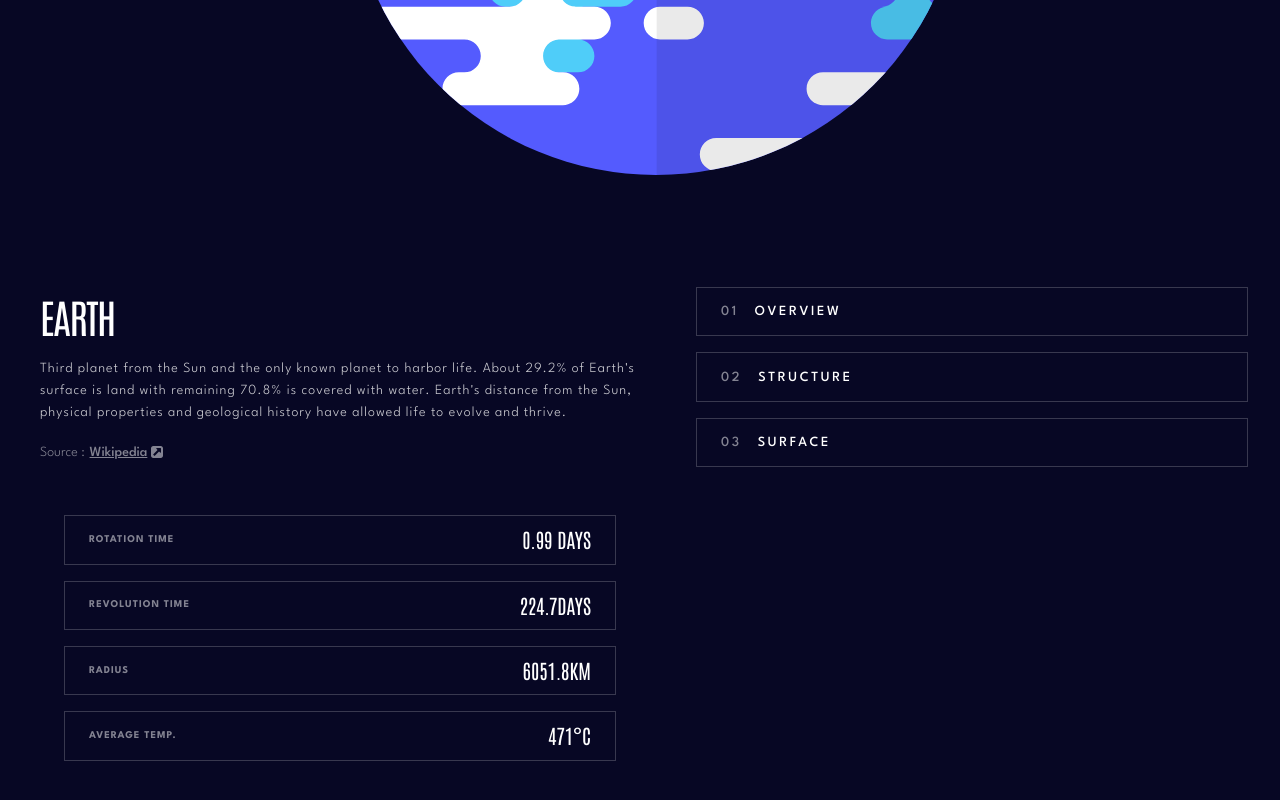
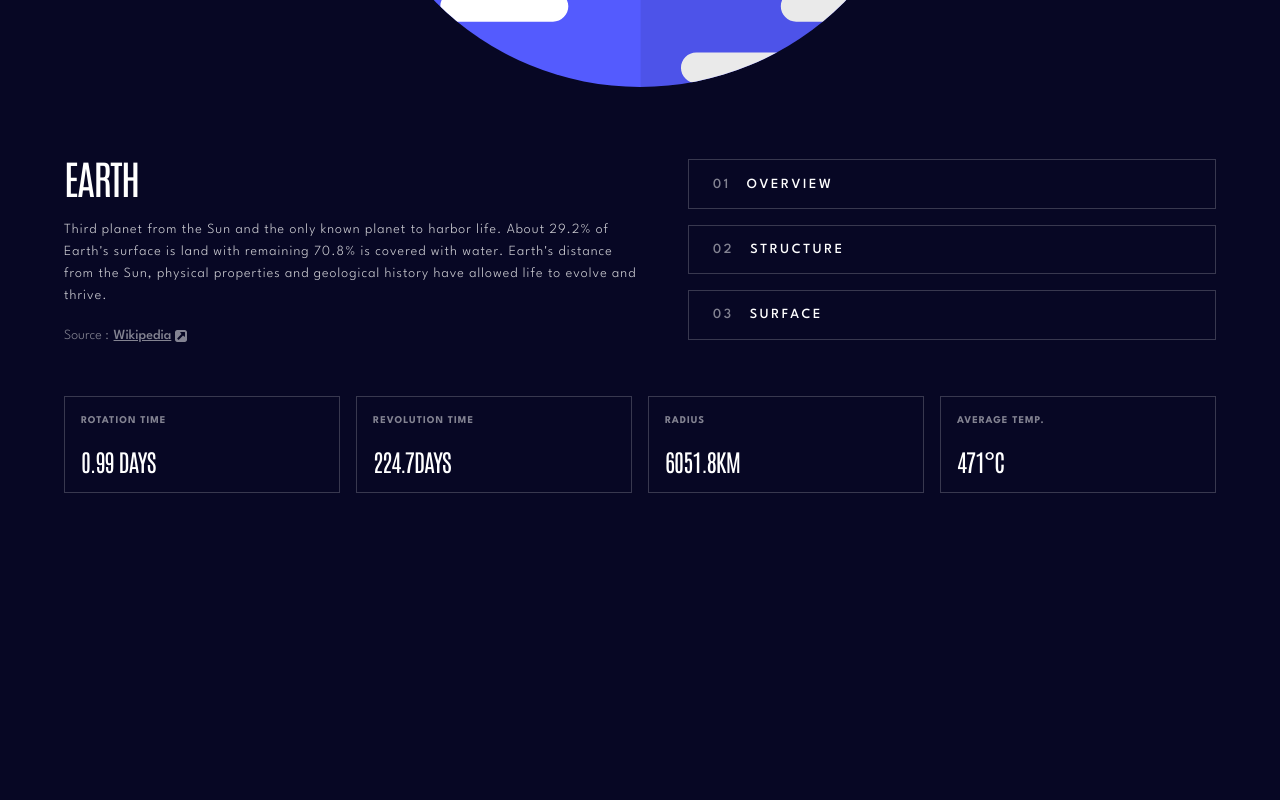
Before and after one commit to CrownedTechie/planets-fact, a React (Vite) app: page / in a window 1280 px wide. Shown: the part 660-1460 px from the top of the page. After the commit the page ends 1185 px from the top, so only its background shows below. Built offline with nearby package versions, Linux system fonts and the light colour scheme.

Commit message:
--style:: style the tab view for the body

```diff
--- a/src/components/article/Article.module.css
+++ b/src/components/article/Article.module.css
@@ -26,5 +26,32 @@
 
 .article article > p {
  font-family: var(--Antonio);
- font-size: 20px;
+ font-size: 1.25rem;
+ letter-spacing: -0.75px;
+ line-height: 1.6175rem;
 }
+
+/* >TAB SCREENS */
+@media (min-width: 601px) {
+ .article {
+  flex-direction: row;
+  justify-content: space-between;
+  padding: 0;
+ }
+
+ .article article {
+  display: flex;
+  flex-direction: column;
+  align-items: flex-start;
+  gap: 1rem;
+  padding: 1rem;
+ }
+
+ .article article > p {
+  font-family: var(--Antonio);
+  font-size: 1.5rem;
+  letter-spacing: -0.9px;
+  line-height: 1.94rem;
+ }
+
+}
--- a/src/components/content/Content.jsx
+++ b/src/components/content/Content.jsx
@@ -38,7 +38,7 @@ export const Content = () => {
       </p>
     </div>
 
-    <div>
+    <div className={styles.articleDiv}>
       <Article />
     </div>
   </div>
--- a/src/components/content/Content.module.css
+++ b/src/components/content/Content.module.css
@@ -29,7 +29,6 @@
   margin: auto;
   width: 50%;
   max-width: 100%;
-  height: auto;
 }
 
 .planetDetailDiv {
@@ -94,15 +93,16 @@
   .contentDiv {
     display: grid;
     grid-template-columns: 50% 50%;
-    grid-template-rows: auto auto;
+    grid-template-rows: auto;
     grid-template-areas:
       'figure figure'
-      'planetDetailDiv nav';
-    gap: 2rem;
+      'planetDetailDiv nav'
+      'articleDiv articleDiv';
+    gap: 0;
     place-content: center;
-    justify-content: space-between;
-    padding: 5rem 2.5rem;
-    margin-top: 2rem;
+    align-items: center;
+    margin-top: 4rem;
+    width: 90%;
   }
 
   .figure {
@@ -118,6 +118,8 @@
 
   .nav {
     grid-area: nav;
+    padding: 0;
+    margin-left: 3rem;
   }
 
   .ul {
@@ -127,4 +129,9 @@
     gap: 1rem;
     color: var(--White);
   }
+
+  .articleDiv {
+    grid-area: articleDiv;
+    margin-top: 3rem;
+  }
 }
--- a/src/index.css
+++ b/src/index.css
@@ -40,7 +40,7 @@ body {
   color: var(--White);
   background-image: url("./assets/background-stars.svg");
   background-size: cover;
-  min-height: 100vh;
+  height: 100vh;
   background-position: center;
 }
 
@@ -92,6 +92,12 @@ body {
   background-color: var(--DarkGray);
 }
 
+main {
+ display: flex;
+ align-items: center;
+ justify-content: center;
+}
+
 /* MOBILE SCREENS */
 /* @media (min-width: 601px) {
   .text-medium {
```
